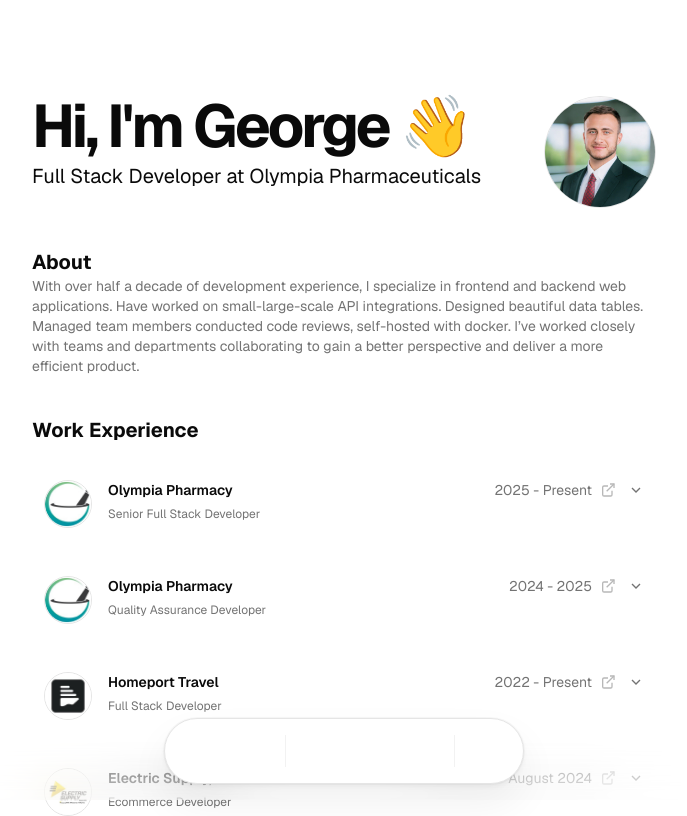
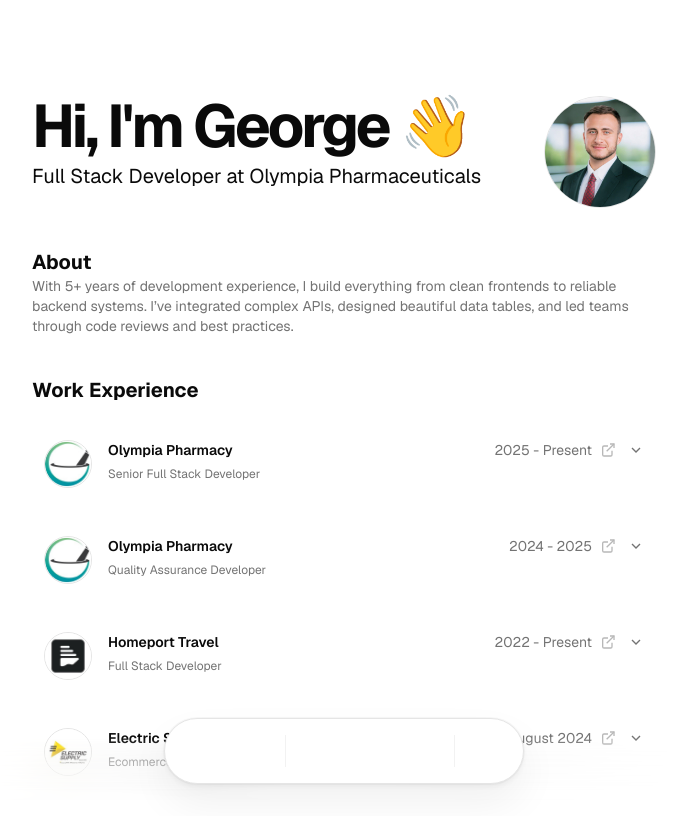
Before and after one commit to george-garzon/portfolio-next-js, a Next.js app in the folder ui/: page / in a window 1280 px wide. Shown: the top 816 px of the page, without its empty margins (296-983 px from the left). Built offline with nearby package versions, Linux system fonts and the light colour scheme; some icons are missing.

Commit message:
init November 17th

```diff
--- a/ui/app/components/about.tsx
+++ b/ui/app/components/about.tsx
@@ -9,7 +9,7 @@
 
             <FadeIn>
                 <div className="prose max-w-full text-sm text-muted-foreground dark:prose-invert whitespace-pre-wrap">
-                    <p>With over half a decade of development experience, I specialize in frontend and backend web applications. Have worked on small-large-scale API integrations. Designed beautiful data tables. Managed team members conducted code reviews, self-hosted with docker. I’ve worked closely with teams and departments collaborating to gain a better perspective and deliver a more efficient product.</p>
+                    <p>With 5+ years of development experience, I build everything from clean frontends to reliable backend systems. I’ve integrated complex APIs, designed beautiful data tables, and led teams through code reviews and best practices.</p>
                 </div>
             </FadeIn>
         </section>
```
